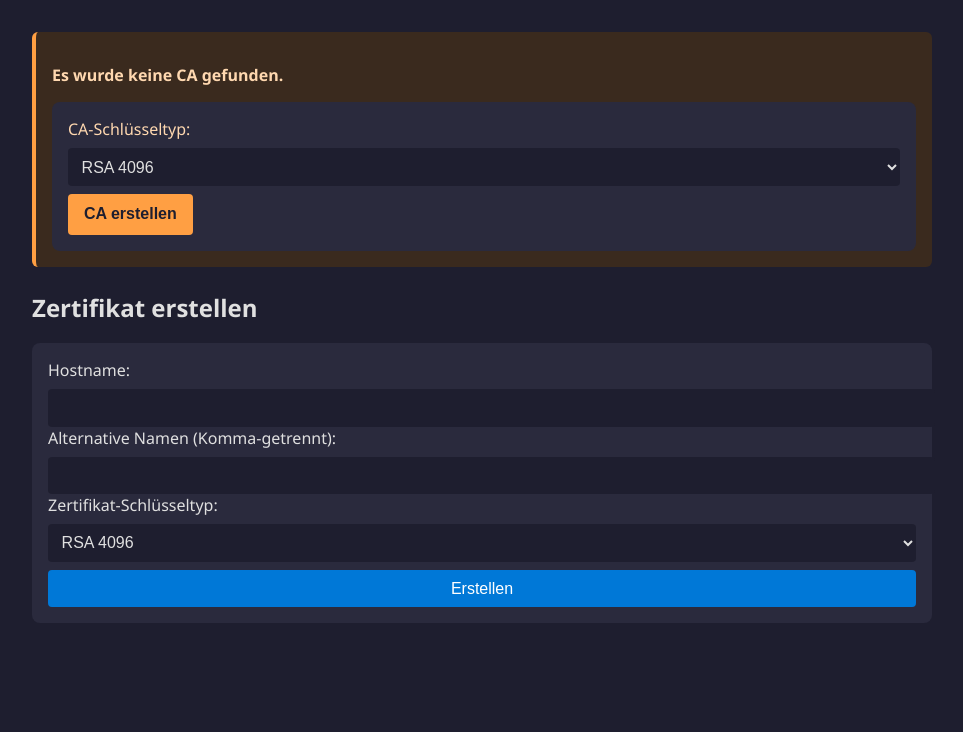
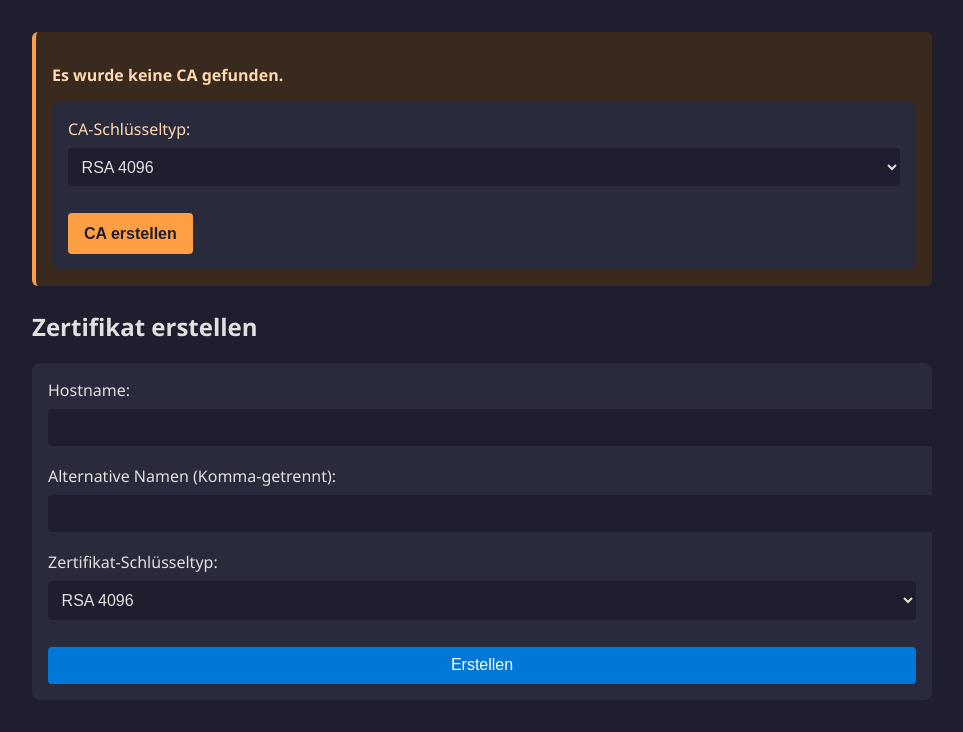
Before and after one commit to wlanboy/caweb, a FastAPI app: page / in a window 1280 px wide. Shown: the part 98-830 px from the top of the page, without its empty margins (158-1121 px from the left). Before the commit the page ends 721 px from the top, so only its background shows below. Run offline with FastAPI, Linux system fonts and the light colour scheme.

Commit message:
label spacing

```diff
--- a/static/style.css
+++ b/static/style.css
@@ -33,6 +33,10 @@ form, pre {
   border-radius: 8px;
   padding: 1em;
   margin-top: 1em;
+}
+form label {
+  display: block;
+  margin-bottom: 1.2em;
 }
 input, button {
   width: 100%;
```
